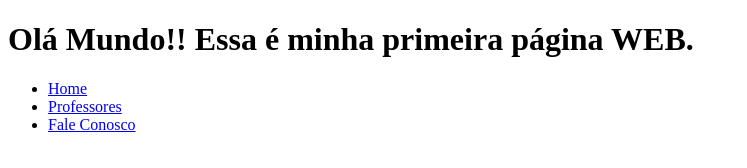
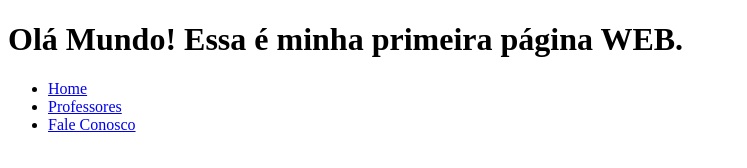
Before and after one commit to tonetshere/devaria-aulaHTML-2023, a plain HTML site: page index.html in a window 1280 px wide. Shown: the whole page, without its empty margins (0-747 px from the left). Drawn offline with Linux system fonts and the light colour scheme.

Commit message:
alteracao

```diff
--- a/index.html
+++ b/index.html
@@ -6,7 +6,7 @@
     </head>
     <body>
         <header>
-            <h1>Olá Mundo!! Essa é minha primeira página WEB.</h1>
+            <h1>Olá Mundo! Essa é minha primeira página WEB.</h1>
             <nav>
                 <ul>
                   <li><a href="index.hmtl">Home</a> </li>
```
